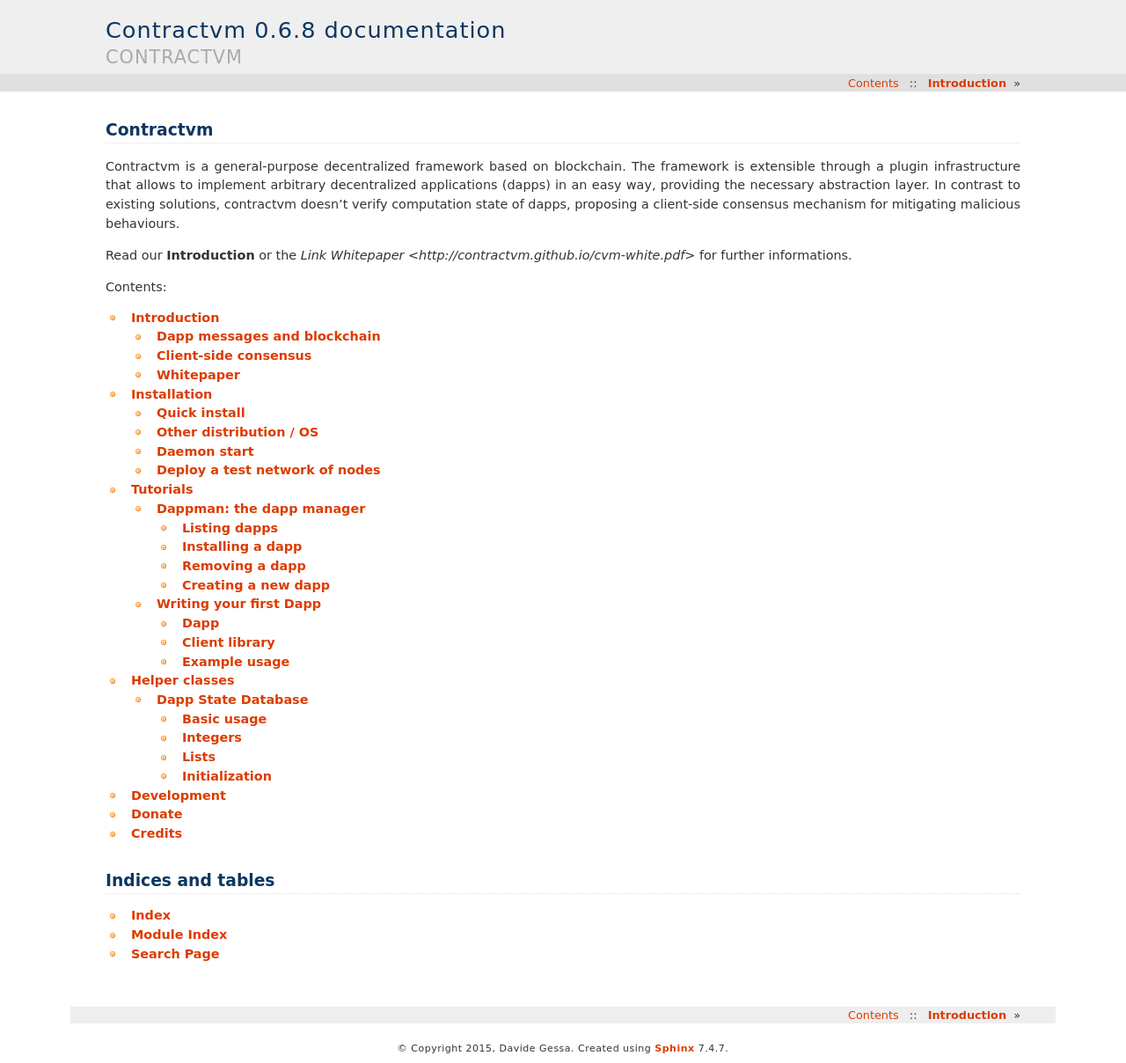
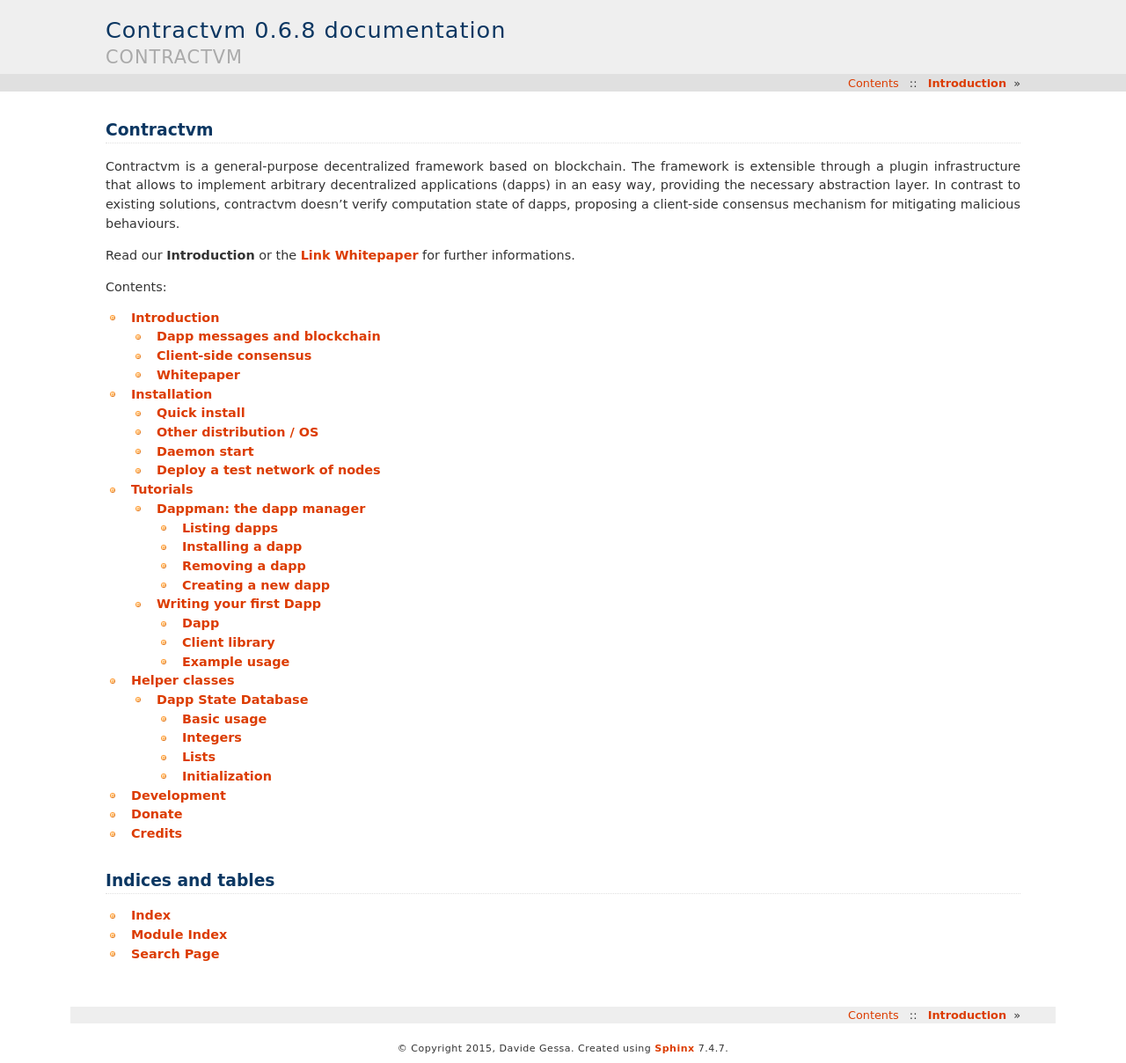
Before and after one commit to contractvm/doc, a Sphinx documentation site: the page built from source/index.rst, in a window 1280 px wide. Shown: the whole page at 88% size. Built offline with Sphinx 7.4.7, drawn with Linux system fonts in a browser that asks for light colours; formulas are drawn with MathJax 3.

Commit message:
whitepaper

```diff
--- a/source/index.rst
+++ b/source/index.rst
@@ -6,7 +6,7 @@
 providing the necessary abstraction layer. In contrast to existing solutions, contractvm doesn't verify
 computation state of dapps, proposing a client-side consensus mechanism for mitigating malicious behaviours.
 
-Read our **Introduction** or the `Link Whitepaper <http://contractvm.github.io/cvm-white.pdf>` for further informations.
+Read our **Introduction** or the `Link Whitepaper <http://contractvm.github.io/cvm-white.pdf>`_ for further informations.
 
 Contents:
 
--- a/source/introduction.rst
+++ b/source/introduction.rst
@@ -76,4 +76,4 @@
 Whitepaper
 ..........
 
-Read the `Link Whitepaper <http://contractvm.github.io/cvm-white.pdf>` for further informations.
+Read the `Link Whitepaper <http://contractvm.github.io/cvm-white.pdf>`_ for further informations.
```
